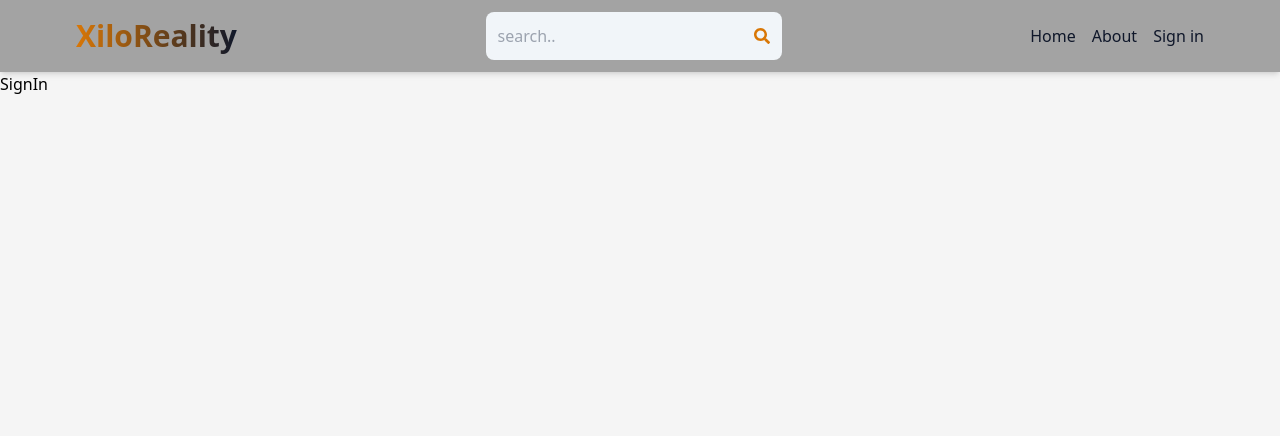
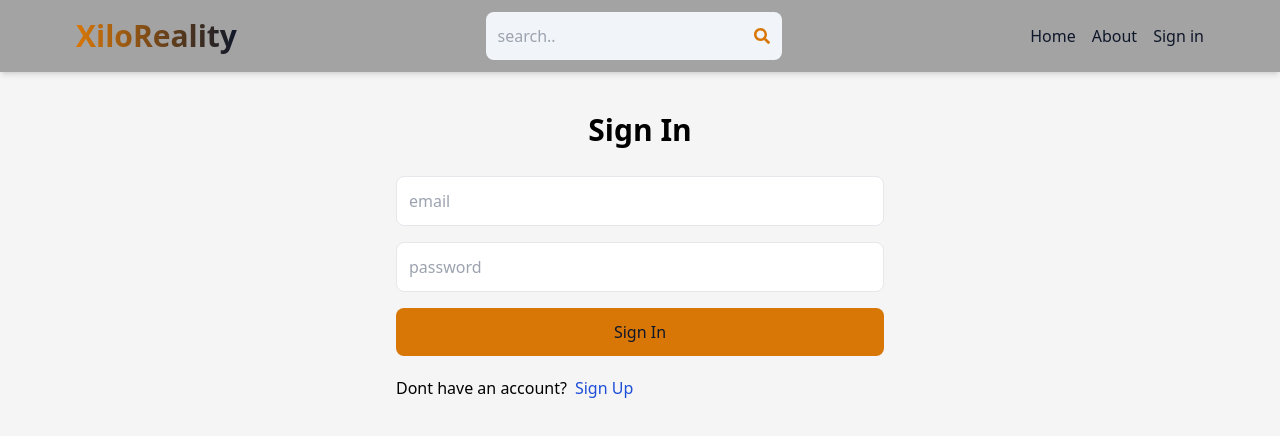
Before and after one commit to shubhamgainwar/MERN-Stack-Real-Estate-project, a React (Vite) app in the folder client/: page /sign-in in a window 1280 px wide. Shown: the top 436 px of the page. Built offline with nearby package versions, Linux system fonts and the light colour scheme.

Commit message:
created sign in ui commit 13

```diff
--- a/client/src/pages/SignIn.jsx
+++ b/client/src/pages/SignIn.jsx
@@ -1,7 +1,79 @@
-import React from "react";
+import React, { useState } from "react";
+import { Link, useNavigate } from "react-router-dom";
+import Spinner from "../assets/Spinner";
 
-const SignIn = () => {
-  return <div>SignIn</div>;
+const SignUp = () => {
+  const [formData, SetFormData] = useState();
+  const [error, setError] = useState(null);
+  const [loading, setLoading] = useState(false);
+  const navigate = useNavigate();
+
+  const handleChange = (e) => {
+    SetFormData({
+      ...formData,
+      [e.target.id]: e.target.value,
+    });
+  };
+  const handleSubmit = async (e) => {
+    e.preventDefault();
+    try {
+      setLoading(true);
+      const res = await fetch("/api/auth/signin", {
+        method: "POST",
+        headers: {
+          "Content-Type": "application/json",
+        },
+        body: JSON.stringify(formData),
+      });
+      const data = await res.json();
+      console.log(data);
+      if (data.success === false) {
+        setLoading(false);
+        setError(data.message);
+        return;
+      }
+      setLoading(false);
+      setError(null);
+      navigate("/");
+    } catch (error) {
+      setLoading(false);
+      setError(error.message);
+    }
+  };
+  return (
+    <div className="p-3 max-w-lg mx-auto">
+      <h1 className="text-3xl text-center font-semibold my-7">Sign In</h1>
+      <form onSubmit={handleSubmit} className="flex flex-col gap-4">
+        <input
+          type="email"
+          placeholder="email"
+          className="border p-3 rounded-lg"
+          id="email"
+          onChange={handleChange}
+        />
+        <input
+          type="password"
+          placeholder="password"
+          className="border p-3 rounded-lg"
+          id="password"
+          onChange={handleChange}
+        />
+        <button
+          disabled={loading}
+          className="bg-amber-600 text-slate-900 p-3 rounded-lg  hover:opacity-95 disabled:opacity-80"
+        >
+          {loading ? <Spinner /> : "Sign In"}
+        </button>
+      </form>
+      <div className="flex gap-2 mt-5">
+        <p>Dont have an account?</p>
+        <Link to={"/sign-Up"}>
+          <span className="text-blue-700">Sign Up</span>
+        </Link>
+      </div>
+      {error && <p className="text-red-500 mt-5">{error}</p>}
+    </div>
+  );
 };
 
-export default SignIn;
+export default SignUp;
--- a/client/src/pages/SignUp.jsx
+++ b/client/src/pages/SignUp.jsx
@@ -5,7 +5,7 @@
 const SignUp = () => {
   const [formData, SetFormData] = useState();
   const [error, setError] = useState(null);
-  const [loading, setLoading] = useState(true);
+  const [loading, setLoading] = useState(false);
   const navigate = useNavigate();
 
   const handleChange = (e) => {
```
